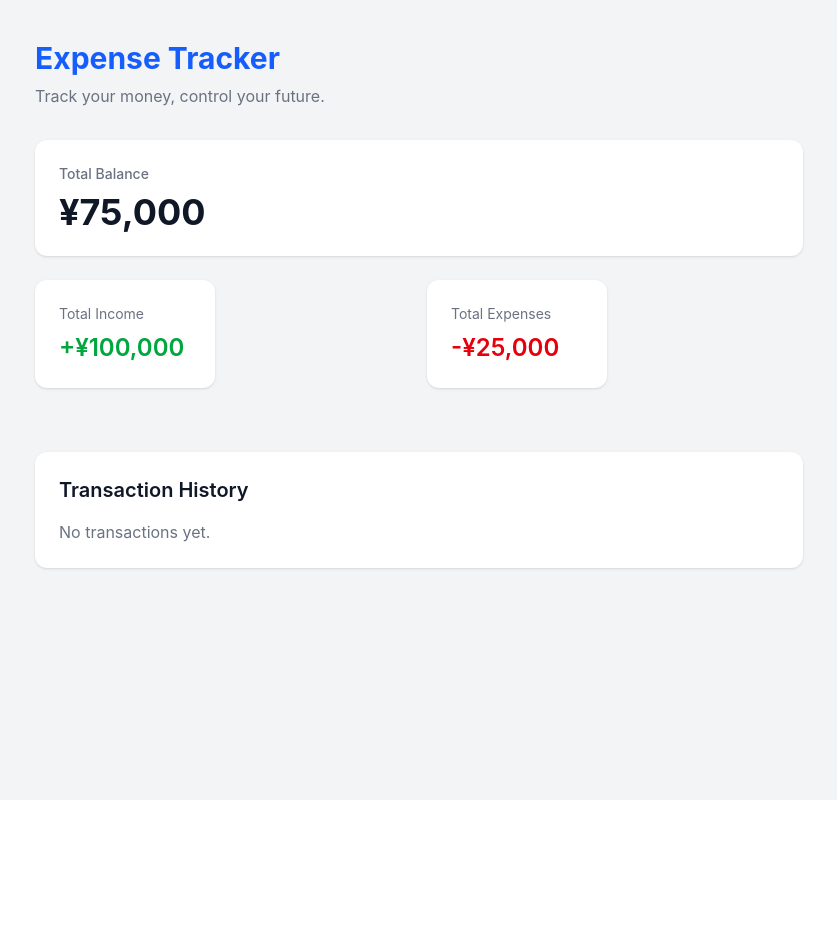
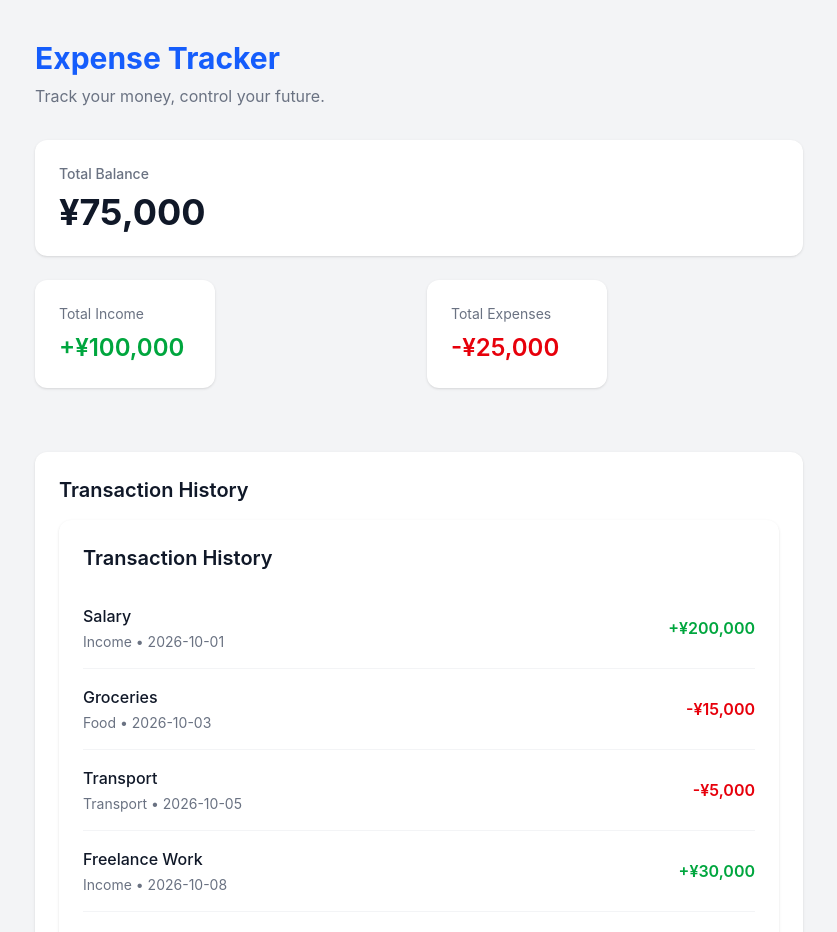
Before and after one commit to KyiPhyuKhant/expense-tracker, a React (Vite) app: page / in a window 1280 px wide. Shown: the top 932 px of the page, without its empty margins (221-1058 px from the left). Before the commit the page ends 800 px from the top, so only its background shows below. Built offline with nearby package versions, Linux system fonts and the light colour scheme.

Commit message:
add transaction history list

```diff
--- a/src/App.tsx
+++ b/src/App.tsx
@@ -1,5 +1,7 @@
 import BalanceCard from './components/BalanceCard'
 import SummaryCard from './components/SummaryCard'
+import TransactionList from './components/TransactionList'
+import { transactions } from './data/transactions'
 
 function App() {
   return (
@@ -41,9 +43,7 @@ function App() {
             Transaction History
           </h2>
 
-          <p className="text-gray-500">
-            No transactions yet.
-          </p>
+          <TransactionList transactions={transactions} />
         </section>
 
       </div>
--- /dev/null
+++ b/src/components/TransactionItem.tsx
@@ -0,0 +1,33 @@
+import type { Transaction } from '../types/transaction'
+
+type TransactionItemProps = {
+  transaction: Transaction
+}
+
+function TransactionItem({ transaction }: TransactionItemProps) {
+  const isIncome = transaction.amount > 0
+
+  return (
+    <li className="flex items-center justify-between border-b border-gray-100 py-4 last:border-b-0">
+      <div>
+        <h3 className="font-medium text-gray-900">
+          {transaction.title}
+        </h3>
+
+        <p className="mt-1 text-sm text-gray-500">
+          {transaction.category} • {transaction.date}
+        </p>
+      </div>
+
+      <p
+        className={`font-semibold ${
+          isIncome ? 'text-green-600' : 'text-red-600'
+        }`}
+      >
+        {isIncome ? '+' : '-'}¥{Math.abs(transaction.amount).toLocaleString()}
+      </p>
+    </li>
+  )
+}
+
+export default TransactionItem
--- /dev/null
+++ b/src/components/TransactionList.tsx
@@ -0,0 +1,33 @@
+import type { Transaction } from '../types/transaction'
+import TransactionItem from './TransactionItem'
+
+type TransactionListProps = {
+  transactions: Transaction[]
+}
+
+function TransactionList({ transactions }: TransactionListProps) {
+  return (
+    <section className="rounded-xl bg-white p-6 shadow-sm">
+      <h2 className="mb-4 text-xl font-semibold text-gray-900">
+        Transaction History
+      </h2>
+
+      {transactions.length === 0 ? (
+        <p className="text-gray-500">
+          No transactions yet.
+        </p>
+      ) : (
+        <ul>
+          {transactions.map((transaction) => (
+            <TransactionItem
+              key={transaction.id}
+              transaction={transaction}
+            />
+          ))}
+        </ul>
+      )}
+    </section>
+  )
+}
+
+export default TransactionList
--- /dev/null
+++ b/src/data/transactions.ts
@@ -0,0 +1,39 @@
+import type { Transaction } from '../types/transaction'
+
+export const transactions: Transaction[] = [
+  {
+    id: 1,
+    title: 'Salary',
+    amount: 200000,
+    category: 'Income',
+    date: '2026-10-01',
+  },
+  {
+    id: 2,
+    title: 'Groceries',
+    amount: -15000,
+    category: 'Food',
+    date: '2026-10-03',
+  },
+  {
+    id: 3,
+    title: 'Transport',
+    amount: -5000,
+    category: 'Transport',
+    date: '2026-10-05',
+  },
+  {
+    id: 4,
+    title: 'Freelance Work',
+    amount: 30000,
+    category: 'Income',
+    date: '2026-10-08',
+  },
+  {
+    id: 5,
+    title: 'Shopping',
+    amount: -10000,
+    category: 'Shopping',
+    date: '2026-10-10',
+  },
+]
--- /dev/null
+++ b/src/types/transaction.ts
@@ -0,0 +1,7 @@
+export type Transaction = {
+  id: number
+  title: string
+  amount: number
+  category: string
+  date: string
+}
```
